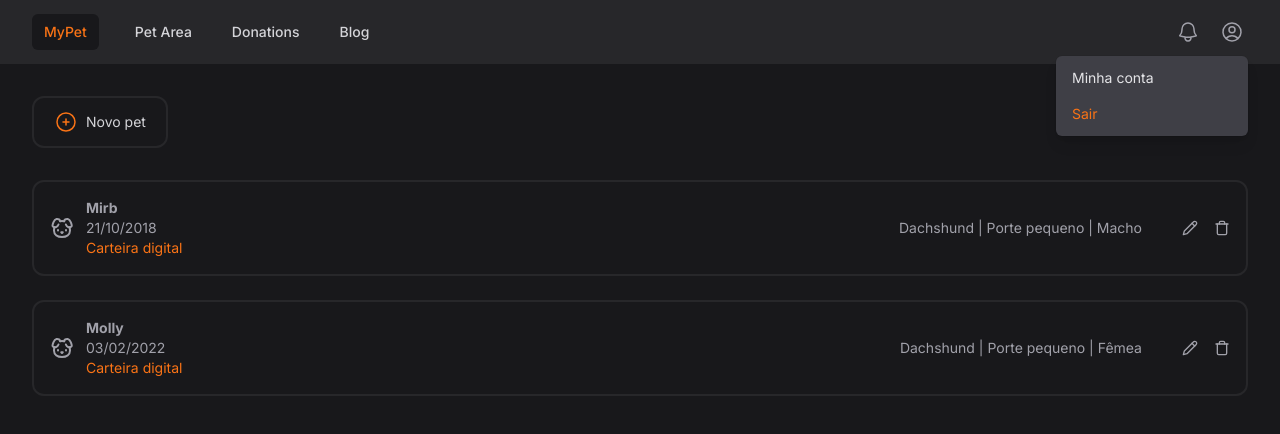
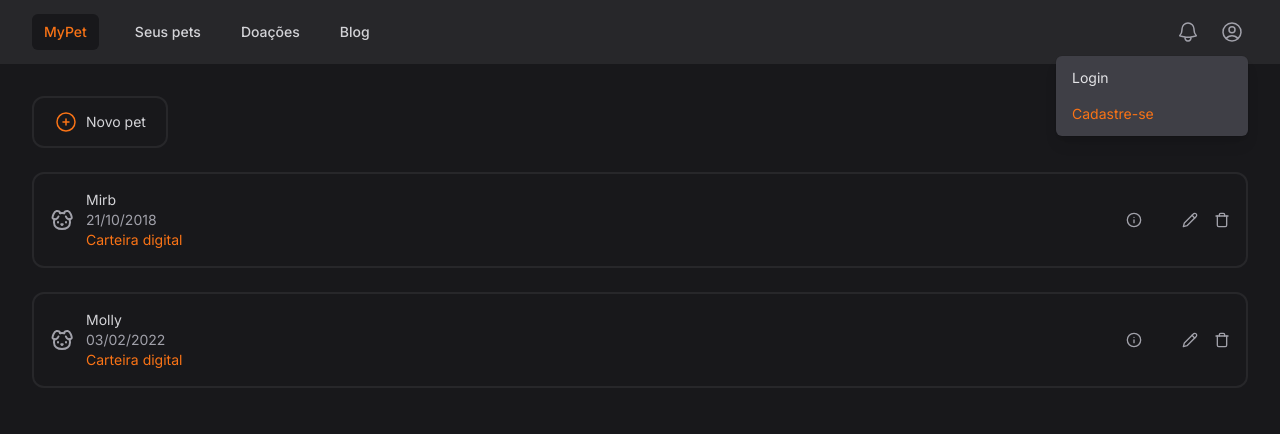
Before and after one commit to gabr1elpachec0/mypet, a React (Vite) app in the folder web/: page /pets in a window 1280 px wide. Both pictures are taken after a click on the button "Open user menu". Shown: the top 434 px of the page. Built offline with nearby package versions, Linux system fonts and the light colour scheme.

Commit message:
feat: add popover for pet info

```diff
--- a/web/package.json
+++ b/web/package.json
@@ -13,6 +13,7 @@
     "@headlessui/react": "^1.7.18",
     "@heroicons/react": "^2.1.1",
     "@radix-ui/react-icons": "^1.3.0",
+    "@radix-ui/react-popover": "^1.0.7",
     "@radix-ui/react-slot": "^1.0.2",
     "class-variance-authority": "^0.7.0",
     "clsx": "^2.1.0",
--- a/web/src/components/navbar.tsx
+++ b/web/src/components/navbar.tsx
@@ -3,8 +3,8 @@ import { Disclosure, Menu, Transition } from '@headlessui/react'
 import { Bars3Icon, BellIcon, XMarkIcon, UserCircleIcon } from '@heroicons/react/24/outline'
 
 const navigation = [
-  { name: 'Pet Area', href: '/pets', current: false },
-  { name: 'Donations', href: '/donations', current: false },
+  { name: 'Seus pets', href: '/pets', current: false },
+  { name: 'Doações', href: '/donations', current: false },
   { name: 'Blog', href: '/blog', current: false },
 ]
 
@@ -85,7 +85,7 @@ export function Navbar() {
                           href="#"
                           className='block px-4 py-2 text-sm text-zinc-200 hover:text-white'
                         >
-                          Minha conta
+                          Login
                         </a>
                       </Menu.Item>
                       <Menu.Item>
@@ -93,7 +93,7 @@ export function Navbar() {
                           href="#"
                           className='block px-4 py-2 text-sm text-orange-500 hover:text-orange-400'
                         >
-                          Sair
+                          Cadastre-se
                         </a>
                       </Menu.Item>
                     </Menu.Items>
--- a/web/src/pages/pets/pets.tsx
+++ b/web/src/pages/pets/pets.tsx
@@ -1,61 +1,85 @@
 import { PlusCircleIcon } from "@heroicons/react/24/outline";
 import { Navbar } from "../../components/navbar";
-import { DogIcon, PencilIcon, Trash } from 'lucide-react'
+import { DogIcon, PencilIcon, Trash, InfoIcon } from 'lucide-react'
+import * as Popover from "@radix-ui/react-popover";
 
 export function Pets() {
   return (
     <div>
       <Navbar />
       <div className="mx-auto max-w-7xl px-2 sm:px-6 lg:px-8">
-        <button className="flex gap-2 text-sm items-center my-8 border-2 px-5 py-3 border-zinc-800 hover:border-orange-500 transition-colors duration-300 rounded-xl text-zinc-300">
+        <button className="flex gap-2 text-sm items-center mt-8 mb-6 border-2 px-5 py-3 border-zinc-800 hover:border-orange-500 transition-colors duration-300 rounded-xl text-zinc-300">
           <span>
             <PlusCircleIcon className="w-6 h-6 text-orange-500" />
           </span>
           Novo pet
         </button>
 
-        <div className='flex gap-3 border-2 text-zinc-400  border-zinc-800 rounded-xl p-4 items-center justify-between'>
+        <div className='flex gap-3 border-2 text-zinc-400  border-zinc-800 rounded-xl p-4 items-center justify-between mb-6'>
           <div className="text-sm flex items-center gap-3">
             <DogIcon className='w-6 h-6' />
             <div>
-              <h1 className=' font-bold'>Mirb</h1>
+              <h1 className='text-zinc-300'>Mirb</h1>
               <p>21/10/2018</p>
               <a href="" className='text-orange-500'>Carteira digital</a>
             </div>
           </div>
           <div className='flex text-sm gap-10 items-center'>
-            <p>Dachshund | Porte pequeno | Macho</p>
+            <Popover.Root>
+              <Popover.Trigger>
+                <button className='align-items center flex cursor-default'>
+                  <InfoIcon className='w-4 h-4 hover:text-orange-500 transition-colors duration-300'/>
+                </button>
+              </Popover.Trigger>
+              <Popover.Portal>
+                <Popover.Content>
+                  <div className='text-sm text-zinc-300 bg-zinc-900 p-2 border-2 border-zinc-800 rounded-lg mr-2 mt-6 lg:mt-4 shadow-lg'>
+                    <p>Dachshund | Porte pequeno | Macho</p>
+                  </div>
+                </Popover.Content>
+              </Popover.Portal>
+            </Popover.Root>
             <div className='flex gap-4'>
               <a href="">
-                <PencilIcon className='w-4 h-4'/>
+                <PencilIcon className='w-4 h-4 hover:text-orange-500 transition-colors duration-300'/>
               </a>
               <a href="">
-                <Trash className='w-4 h-4'/>
+                <Trash className='w-4 h-4 hover:text-orange-500 transition-colors duration-300'/>
               </a>
             </div>
-
           </div>
         </div>
-
-        <br />
 
         <div className='flex gap-3 border-2 text-zinc-400  border-zinc-800 rounded-xl p-4 items-center justify-between'>
           <div className="text-sm flex items-center gap-3">
             <DogIcon className='w-6 h-6' />
             <div>
-              <h1 className=' font-bold'>Molly</h1>
+              <h1 className='text-zinc-300'>Molly</h1>
               <p>03/02/2022</p>
               <a href="" className='text-orange-500'>Carteira digital</a>
             </div>
           </div>
           <div className='flex text-sm gap-10 items-center'>
-            <p>Dachshund | Porte pequeno | Fêmea</p>
+            <Popover.Root>
+              <Popover.Trigger>
+                <button className='align-items center flex cursor-default'>
+                  <InfoIcon className='w-4 h-4 hover:text-orange-500 transition-colors duration-300'/>
+                </button>
+              </Popover.Trigger>
+              <Popover.Portal>
+                <Popover.Content>
+                  <div className='text-sm text-zinc-300 bg-zinc-900 p-2 border-2 border-zinc-800 rounded-lg mr-2 mt-6 lg:mt-4 shadow-lg'>
+                    <p>Dachshund | Porte pequeno | Fêmea</p>
+                  </div>
+                </Popover.Content>
+              </Popover.Portal>
+            </Popover.Root>
             <div className='flex gap-4'>
               <a href="">
-                <PencilIcon className='w-4 h-4'/>
+                <PencilIcon className='w-4 h-4 hover:text-orange-500 transition-colors duration-300'/>
               </a>
               <a href="">
-                <Trash className='w-4 h-4'/>
+                <Trash className='w-4 h-4 hover:text-orange-500 transition-colors duration-300'/>
               </a>
             </div>
 
```
Also changed, not shown: 1 other file (tests, documents, lock files or other folders).
